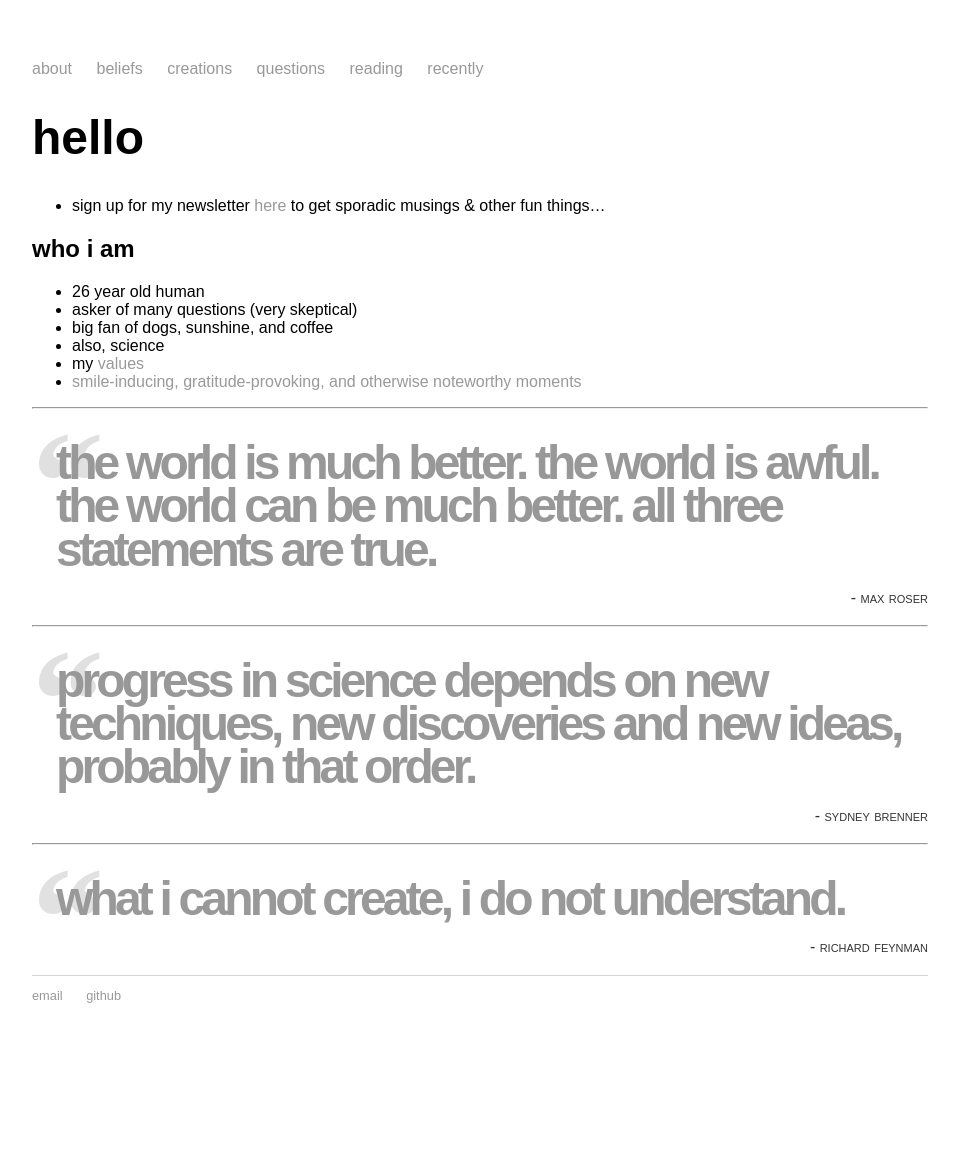
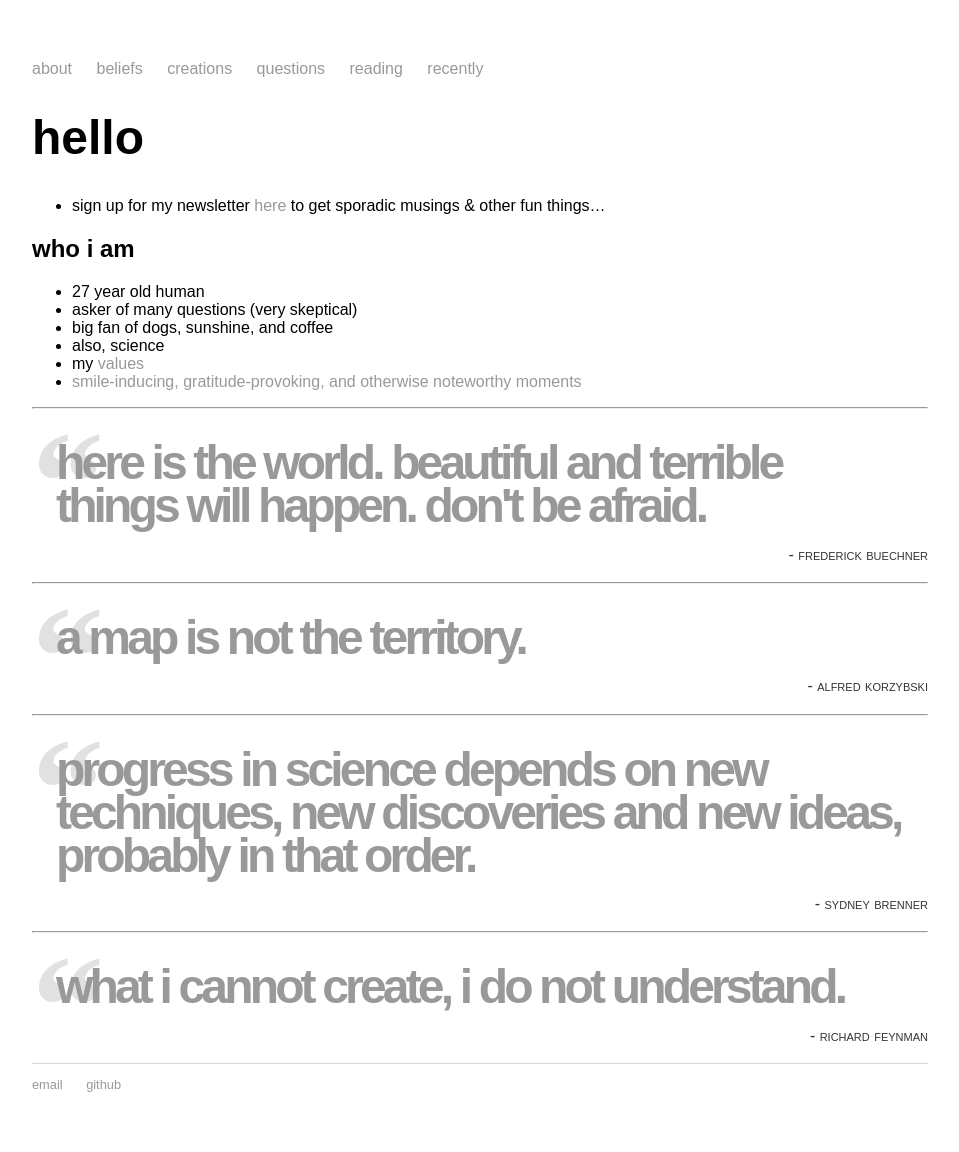
Before and after one commit to mayasheth/mayasheth.github.io, a Jekyll site: the page built from index.md, in a window 1280 px wide. Shown: the whole page, without its empty margins (160-1119 px from the left). Built offline with Jekyll 4.4.1, drawn with Linux system fonts in a browser that asks for light colours; before the commit the page ends 1063 px from its top, so only the background shows below that.

Commit message:
Update index.md

```diff
--- a/index.md
+++ b/index.md
@@ -7,16 +7,21 @@ title: Maya Sheth
 * sign up for my newsletter [here](https://airtable.com/shrbJMCacQzWPrCLY) to get sporadic musings & other fun things...
 
 ## who i am
-* 26 year old human
+* 27 year old human
 * asker of many questions (very skeptical)
 * big fan of dogs, sunshine, and coffee
 * also, science
 * my [values](https://mayasheth.github.io/2020/11/20/values)
 * [smile-inducing, gratitude-provoking, and otherwise noteworthy moments](https://mayasheth.github.io/2023/04/15/things-that-make-me-smile)
 
+
 ---
 
-{% include quote.html words="the world is much better. the world is awful. the world can be much better. all three statements are true." source="max roser"%}
+{% include quote.html words="here is the world. beautiful and terrible things will happen. don't be afraid." source="frederick buechner"%}
+
+---
+
+{% include quote.html words="a map is not the territory." source="alfred korzybski"%}
 
 ---
 
```
